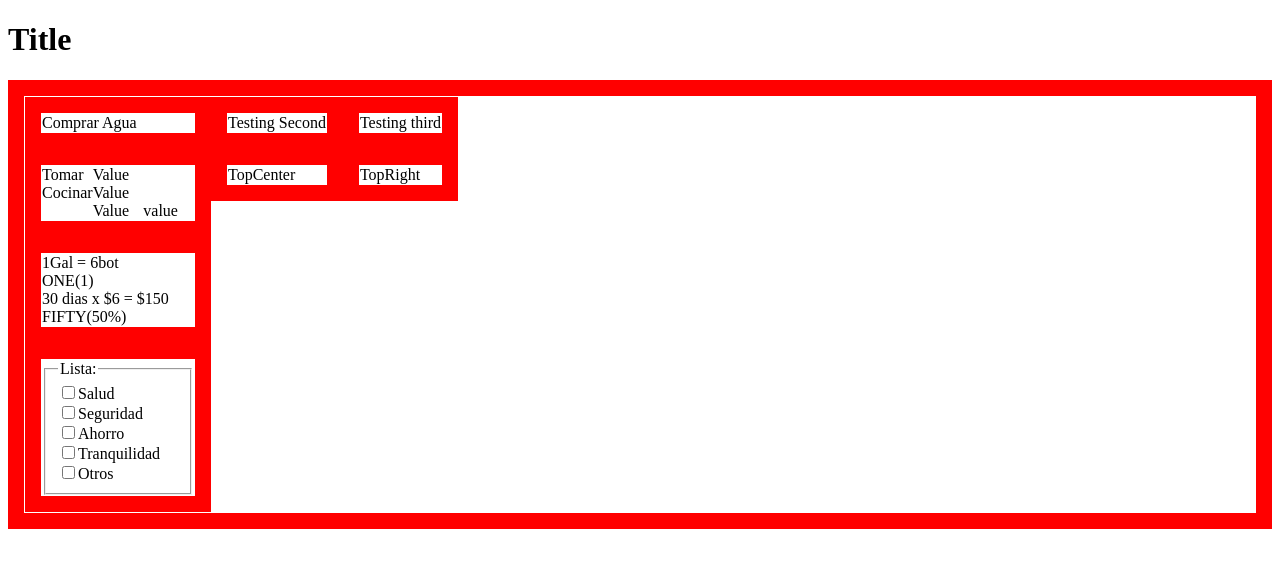
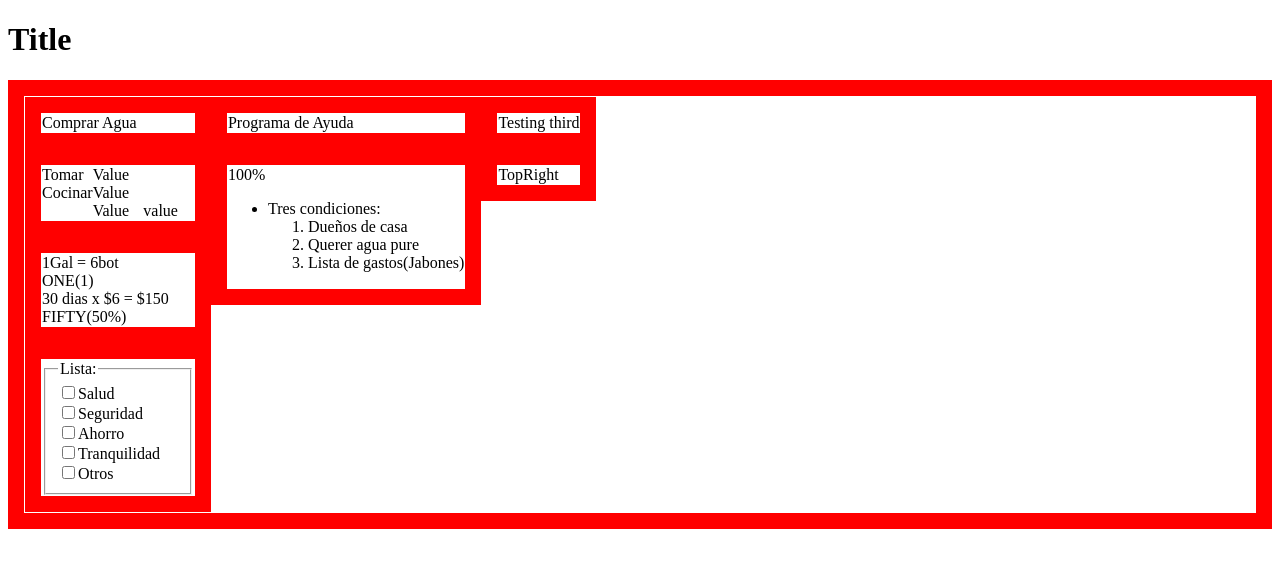
Before and after one commit to albergvasili/aquacola, a React (Create React App) app: page / in a window 1280 px wide. Shown: the top 568 px of the page. Built offline with nearby package versions, Linux system fonts and the light colour scheme.

Commit message:
Add values to 'TopCenter'

```diff
--- a/src/App.js
+++ b/src/App.js
@@ -8,7 +8,7 @@ const FirstHeader = () => {
 
 const SecondHeader = () => {
   return (
-      <div className='test'>Testing Second</div>
+      <div className='test'>Programa de Ayuda</div>
   );
 };
 
@@ -74,7 +74,19 @@ const BottomLeft = () => {
 
 const TopCenter = () => {
   return (
-    <div className='test'>TopCenter</div>
+    <div className='test'>
+      <div className='fifteen'>100%</div>
+      <ul>
+        <li className='sixteen'>
+          Tres condiciones:
+          <ol className='sixteen'>
+            <li className='seventeen'>Dueños de casa</li>
+            <li className='eihteen'>Querer agua pure</li>
+            <li className='nineteen'>Lista de gastos(Jabones)</li>
+          </ol>
+        </li>
+      </ul>
+    </div>
   );
 };
 
```
